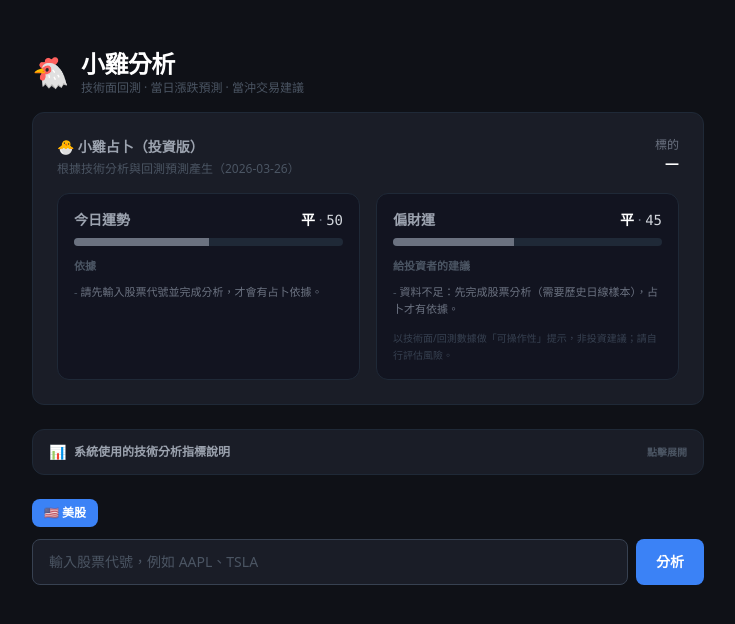
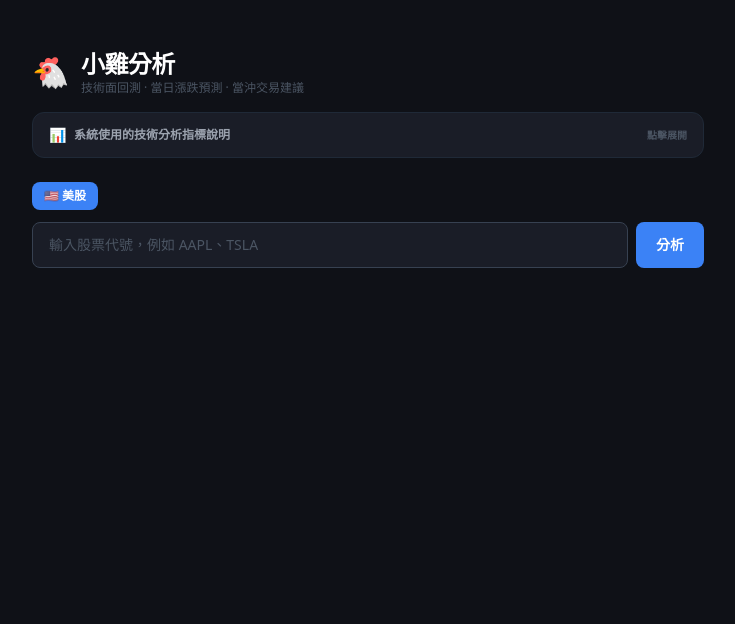
Before and after one commit to BruceWayneLin/stock-watcher, a Vue app: page / in a window 1280 px wide. Shown: the top 624 px of the page, without its empty margins (272-1007 px from the left). Built offline with nearby package versions, Linux system fonts and the light colour scheme.

Commit message:
關掉小雞占卜

```diff
--- a/src/App.vue
+++ b/src/App.vue
@@ -228,8 +228,7 @@ function fmt(n) {
         </div>
       </div>
 
-      <!-- 🐣 小雞占卜 -->
-      <ChickenOracle :taData="taData" :prediction="prediction" :result="result" />
+      <!-- 🐣 小雞占卜（已關閉） -->
 
       <!-- 技術分析說明 -->
       <details class="mb-6 bg-[#1a1d27] border border-gray-800 rounded-xl overflow-hidden">
```
